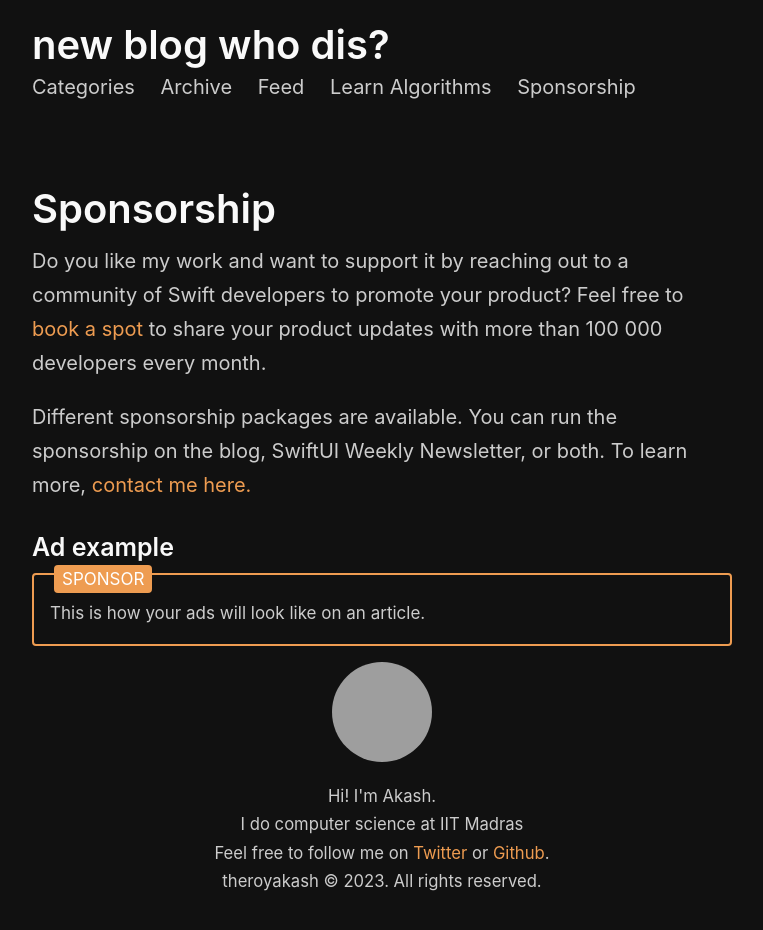
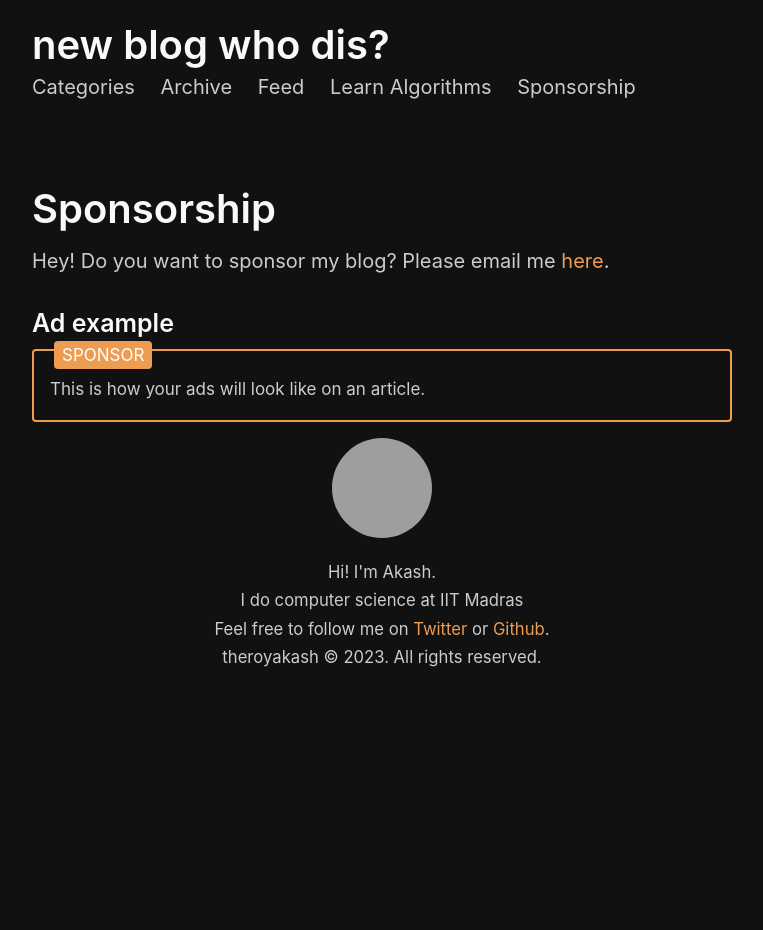
Before and after one commit to theroyakash/blog-v2, a Jekyll site: the page built from sponsorship.md, in a window 1280 px wide, cut to the strip 0-935 px from the top of the page. Shown: the top 930 px of the strip, without its empty margins (258-1021 px from the left). Built offline with Jekyll 4.4.1, drawn with Linux system fonts in a browser that asks for light colours; after the commit the page ends 900 px from its top, so only the background shows below that; grey boxes are pictures that could not be loaded.

Commit message:
Update sponsorship.md

```diff
--- a/sponsorship.md
+++ b/sponsorship.md
@@ -4,9 +4,7 @@ layout: default
 ---
 
 # Sponsorship
-Do you like my work and want to support it by reaching out to a community of Swift developers to promote your product? Feel free to [book a spot](mailto:cmecid@gmail.com?subject=Sponsorship) to share your product updates with more than 100 000 developers every month.
-
-Different sponsorship packages are available. You can run the sponsorship on the blog, SwiftUI Weekly Newsletter, or both. To learn more, [contact me here.](mailto:cmecid@gmail.com?subject=Sponsorship)
+Hey! Do you want to sponsor my blog? Please email me [here](mailto:hey@theroyakash.com?subject=Sponsorship).
 
 ### Ad example
 {% include ads.html %}
```
